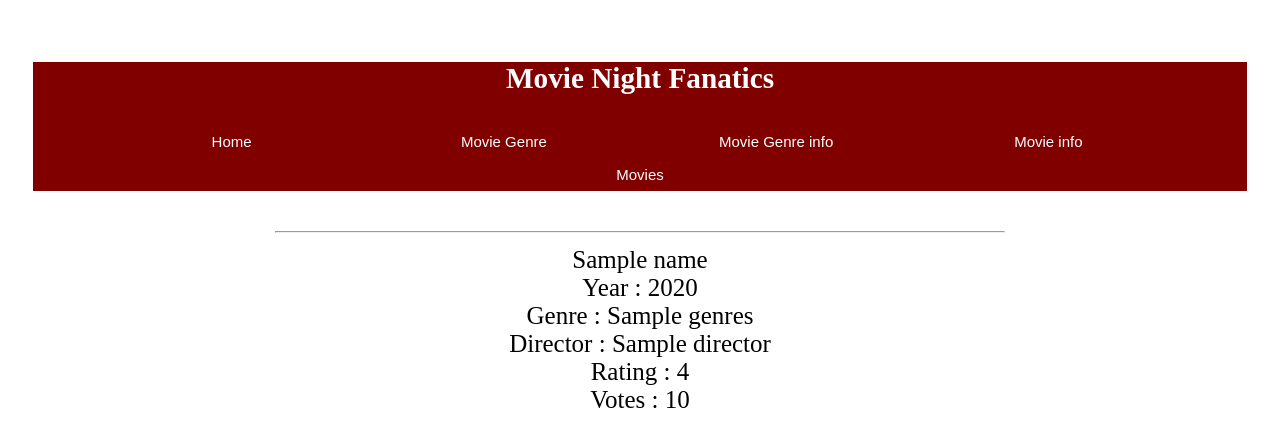
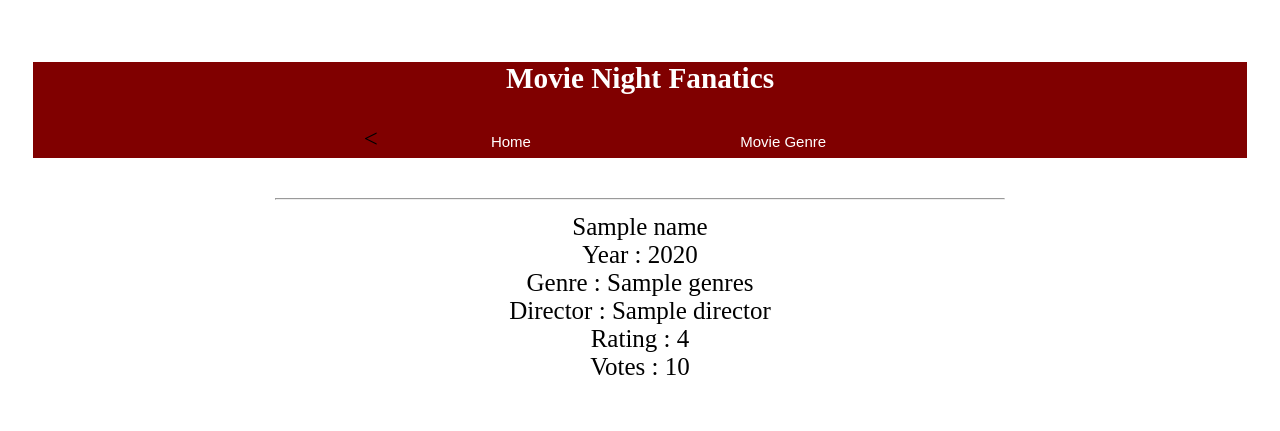
Before and after one commit to ericazodeh/CSCE-470-Project, a Flask app: template templates/movie_info.html in a window 1280 px wide. Shown: the top 431 px of the page. Run offline with Flask 2, Linux system fonts and the light colour scheme; the template is opened without the code that fills it: most values are stand-ins (such as "Sample title", 1, 10 or a date in 2020); parts of the project's set-up code (start-up, migrations or seed data) failed here and were passed over.

Commit message:
removed some buggy features 2

```diff
--- a/templates/movie_info.html
+++ b/templates/movie_info.html
@@ -19,13 +19,13 @@
       </td>
     </tr>
 
-    <li><a href="{{url_for('index')}}">Home</a></li>
+    <<li><a href="{{url_for('index')}}">Home</a></li>
     <!--  <li><a href="{{url_for('movies')}}">Movies</a></li>
     <li><a href="{{url_for('movie_info')}}">Movie Information</a></li> -->
     <li><a href="{{url_for('movie_genre')}}">Movie Genre</a></li>
-    <li><a href="{{url_for('movie_genre_info')}}">Movie Genre info</a></li>
-    <li><a href="{{url_for('movie_info')}}">Movie info</a></li>
-    <li><a href="{{url_for('movies')}}">Movies </a></li>
+    <!--<li><a href="{{url_for('movie_genre_info')}}">Movie Genre info</a></li> -->
+    <!--<li><a href="{{url_for('movie_info')}}">Movie info</a></li>-->
+    <!--<li><a href="{{url_for('movies')}}">Movie </a></li> -->
 
   </ul>
 </div>
```
Also changed, not shown: templates/movie_genre_info.html (+4 -4 lines).
